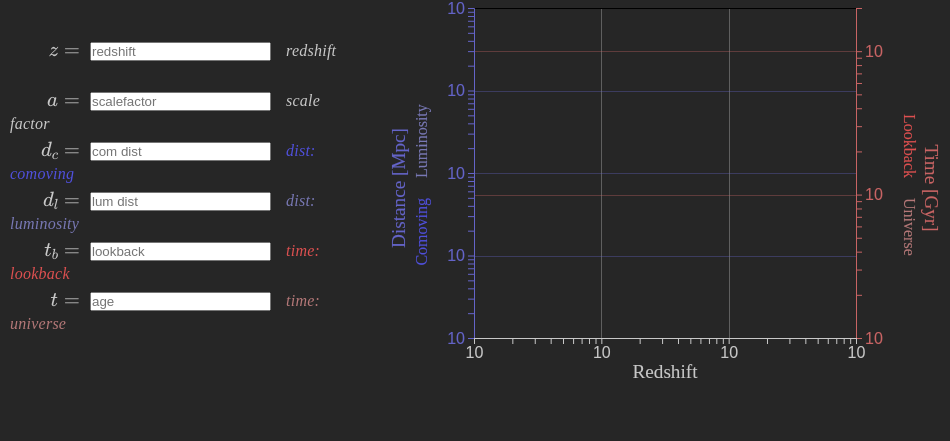
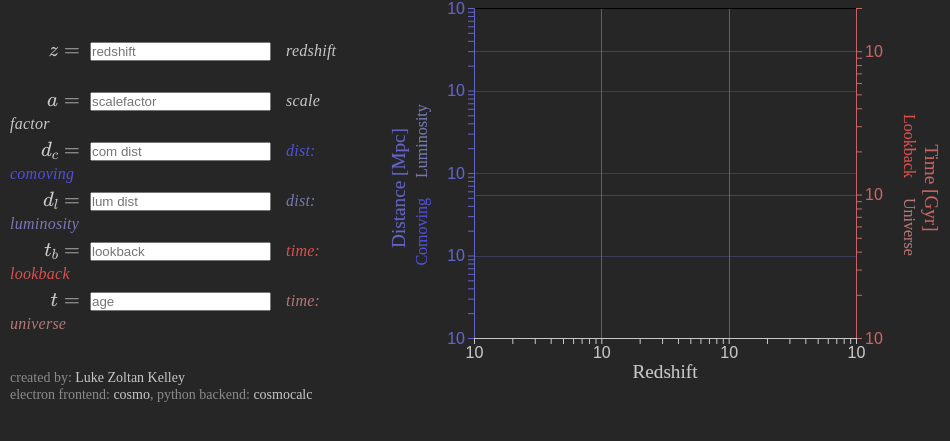
Before and after one commit to lzkelley/cosmo, an Electron app: page index.html in a window 950 px wide. Shown: the part 71-512 px from the top of the page. Drawn offline with nearby package versions, Linux system fonts and the light colour scheme; some packages are replaced by stand-ins of ours; no server answers.

Commit message:
MAINT: improve footer, add links to LZK website and github repos for projects

```diff
--- a/face/style.css
+++ b/face/style.css
@@ -4,6 +4,16 @@
 * {
     padding: 0px;
 	margin: 0px;
+}
+
+a {
+    text-decoration: none;
+    color: var(--color-fg);
+}
+
+a:hover {
+    color: red;
+    position: relative;
 }
 
 hr {
@@ -18,7 +28,6 @@ body {
     padding: 10px;
 	margin: auto;
 }
-
 
 .left-side {
     width: var(--left-width);
@@ -35,14 +44,31 @@ body {
 }
 
 .footer {
-    position: fixed;
+    position: relative;
     bottom: 0;
     width: 100%;
+    line-height: 180%;
+    font-size: var(--font-size-tiny);
+	color: rgb(139, 139, 139);
+}
+
+.short {
+    line-height: 120%;
 }
 
 #dialog {
+    /* float: left;
+    text-align: left; */
     font-size: var(--font-size-tiny);
 	color: rgb(139, 139, 139);
+}
+
+#references {
+    /* float: left; */
+    /* text-align: right; */
+    font-size: var(--font-size-tiny);
+	color: rgb(139, 139, 139);
+    /* padding: 4px 20px; */
 }
 
 form {
--- a/face/style_pars.css
+++ b/face/style_pars.css
@@ -5,7 +5,7 @@
     --height: 500px;
     --font-size: 20px;
     --font-size-small: 16px;
-    --font-size-tiny: 12px;
+    --font-size-tiny: 14px;
     --font-size-sup: 10.5px;
     --text-stroke-width: 0.1px;
 
--- a/index.html
+++ b/index.html
@@ -54,8 +54,17 @@
         <span class="desc" id="ta">time: universe</span>
       </form>
 
-      <br>
-      <div id="dialog" class='footer'></div>
+      <div class="footer">
+        <span id="dialog"></span><br>
+        <div class="short">
+        <br>
+        <!-- <hr> -->
+        created by: <a href="http://cfa.harvard.edu/~lkelley">Luke Zoltan Kelley</a>
+        <br>
+        electron frontend: <a href="http://github.com/lzkelley/cosmo">cosmo</a>,
+        python backend: <a href="http://github.com/lzkelley/cosmocalc">cosmocalc</a>
+        </div>
+      </div>
     </div>
 
     <div class="right-side">
```
Also changed, not shown: main.js (+15 -1 lines).
